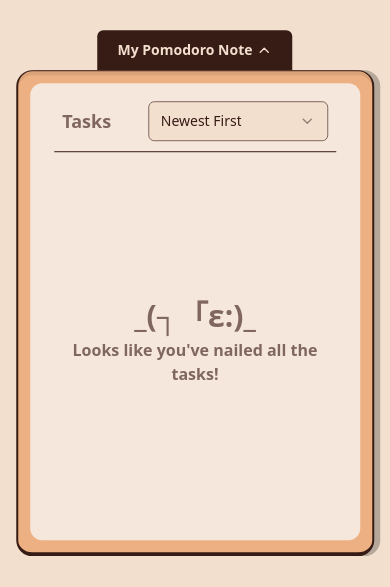
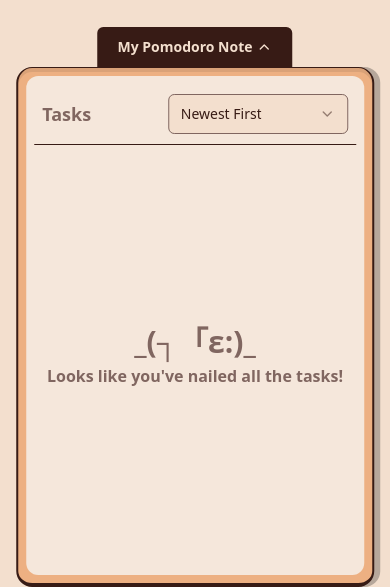
Before and after one commit to cih1120/pomodoro, a React (Vite) app: page / in a window 390 px wide. Shown: the part 761-1348 px from the top of the page. Before the commit the page ends 1317 px from the top, so only its background shows below. Built offline with nearby package versions, Linux system fonts and the light colour scheme; no server answers; the HTML template or start-up script is replaced by a standard one.

Commit message:
style: Adjust TaskModal layout for mobile responsiveness

```diff
--- a/src/components/TaskModal/TaskList/TaskItem/TaskItem.tsx
+++ b/src/components/TaskModal/TaskList/TaskItem/TaskItem.tsx
@@ -89,7 +89,7 @@ export default function TaskItem({ task }: { task: ITask }) {
     }
 
     return (
-        <li className="flex w-full border-separate flex-wrap items-center justify-between border-b border-dashed border-accent px-2.5 py-2">
+        <li className="flex w-full border-separate flex-wrap items-center justify-between border-b border-dashed border-accent px-2 py-3">
             <div className="flex flex-wrap items-center gap-2 md:flex-nowrap">
                 <TaskStatus isCompleted={remainingPomodoros === 0} />
                 <div className="text-accent-light">
@@ -97,7 +97,6 @@ export default function TaskItem({ task }: { task: ITask }) {
                         {formatDate(task.createdAt)}
                     </p>
                     {isEditing ? (
-                        <div className="flex items-center gap-1">
                         <Input
                             maxLength={16}
                             type="text"
@@ -105,7 +104,6 @@ export default function TaskItem({ task }: { task: ITask }) {
                             onChange={(e) => setTaskName(e.target.value)}
                             className="text-sm font-bold"
                         />
-                        </div>
                     ) : (
                         <h4 className="text-sm font-bold">{task.taskName}</h4>
                     )}
@@ -127,8 +125,8 @@ export default function TaskItem({ task }: { task: ITask }) {
             </div>
             <div
                 className={cn(
-                    'flex h-11 w-full items-center justify-end gap-1 text-accent',
-                    isEditing ? 'w-full' : 'md:w-auto'
+                    'ml-auto mt-1 flex h-11 w-auto items-center justify-end gap-1 text-accent',
+                    isEditing ? 'w-full' : 'w-auto'
                 )}
             >
                 {isEditing ? (
--- a/src/components/TaskModal/TaskModal.tsx
+++ b/src/components/TaskModal/TaskModal.tsx
@@ -98,8 +98,8 @@ export default function TaskModal() {
                         className={cn(isOpen ? 'rotate-180' : '', 'size-4')}
                     />
                 </div>
-                <main className="w-full rounded-2xl border border-x-2 border-b-4 border-border bg-foreground p-3 shadow-solid">
-                    <div className="flex flex-col rounded-xl bg-card px-6 py-2">
+                <main className="w-full rounded-2xl border border-x-2 border-b-4 border-border bg-foreground p-2 shadow-solid">
+                    <div className="flex flex-col rounded-xl bg-card p-2 md:px-6">
                         <div className="flex w-full items-center justify-between border-b border-b-accent px-2 py-2.5">
                             <h4 className="text-lg font-black leading-6 text-accent-light">
                                 Tasks
@@ -134,7 +134,7 @@ export default function TaskModal() {
                                 </SelectContent>
                             </Select>
                         </div>
-                        <div className="h-[45vh] overflow-y-auto">
+                        <div className="h-[50vh] overflow-y-auto">
                             {sortedTasks.length === 0 ? (
                                 <div className="flex h-full flex-col items-center justify-center gap-1 text-center text-accent-light">
                                     <p className="text-3xl font-semibold">
--- a/src/components/ui/pomodoros.tsx
+++ b/src/components/ui/pomodoros.tsx
@@ -12,7 +12,7 @@ const PomodoroIcon = ({ opacity }: { opacity: 'full' | 'half' | 'low' }) => {
 
     return (
         <img
-            className={cn('size-6', opacityClass)}
+            className={cn('size-5 md:size-6', opacityClass)}
             src={Pomodoro}
             alt="Pomodoro"
         />
```
Lines whose indentation alone changed are shown as unchanged.
